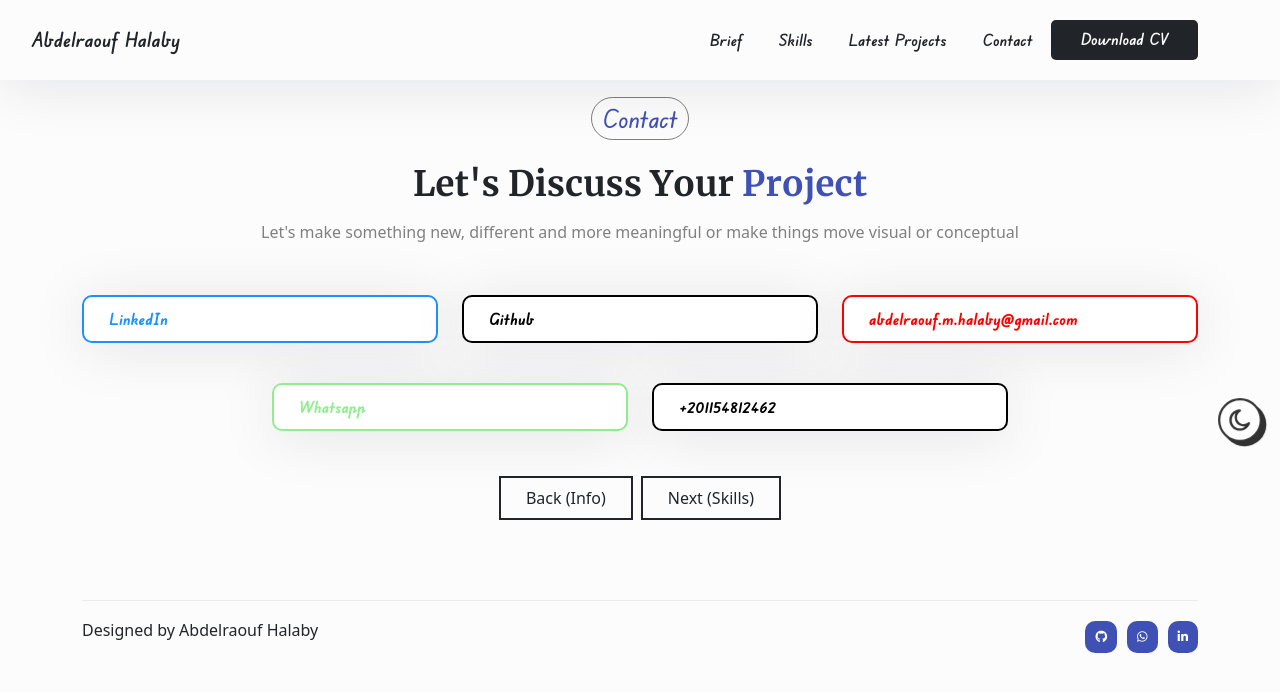
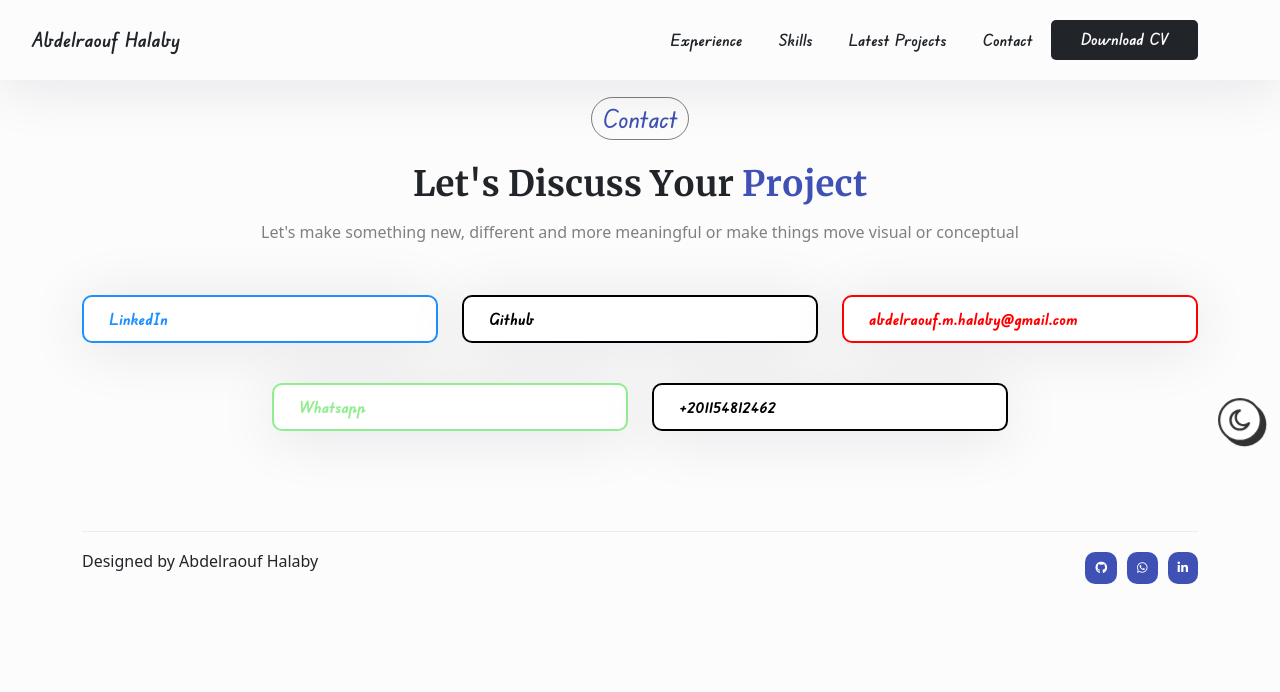
Before and after one commit to Abdelraouf3/MyPortfolio, a React (Create React App) app: page /contact in a window 1280 px wide. Shown: the top 692 px of the page. Built offline with nearby package versions, Linux system fonts and the light colour scheme.

Commit message:
ci: update Github Pages deployment workflow

```diff
--- a/src/Components/Contact/Contact.jsx
+++ b/src/Components/Contact/Contact.jsx
@@ -73,7 +73,7 @@ export default function Contact() {
 
                     </div>
 
-                    <div className="btns d-flex justify-content-center gap-2">
+                    <div className="btns d-flex d-md-none justify-content-center gap-2">
 
                         <Link to='/info' className='smallScreenBtn'>Back (Info)</Link>
 
--- a/src/Components/Header/Header.jsx
+++ b/src/Components/Header/Header.jsx
@@ -83,13 +83,13 @@ export default function Header() {
                                         variants={itemVariantsFromUp}
                                         >
 
-                                        <Link className="nav-link" aria-current="page" to="/" onClick={() => {
+                                        <Link className="nav-link" aria-current="page" to="/#experience" onClick={() => {
                                             setTimeout(() => {
-                                                document.getElementById("welcomeSec")?.scrollIntoView({
+                                                document.getElementById("experience")?.scrollIntoView({
                                                     behavior: "smooth",
                                                 });
                                             }, 0);
-                                        }}>brief</Link>
+                                        }}>experience</Link>
 
                                     </motion.li>
 
--- a/src/Components/Header/_Header.scss
+++ b/src/Components/Header/_Header.scss
@@ -96,6 +96,7 @@ img {
 .theme-switch-wrapper {
     position: fixed;
     top: 50%;
+    // bottom: 30px;
     right: 20px;
     transform: translateY(-50%);
     z-index: 9999;
@@ -157,3 +158,11 @@ img {
         transform: translate(3px, 3px);
     }
 }
+
+@media (max-width: 500px) {
+    .theme-switch-wrapper {
+        top: auto;
+        bottom: 5%;
+        right: 35px;
+    }
+}
--- a/src/Components/Home/Home.jsx
+++ b/src/Components/Home/Home.jsx
@@ -235,7 +235,7 @@ export default function Home() {
 
             </motion.section>
 
-            <motion.section className="experience section d-md-block d-none"
+            <motion.section className="experience section d-md-block d-none" id='experience'
                 variants={listVariants}
                 initial='hidden'
                 whileInView='visible'
```
Also changed, not shown: 1 other file (tests, documents, lock files or other folders).
